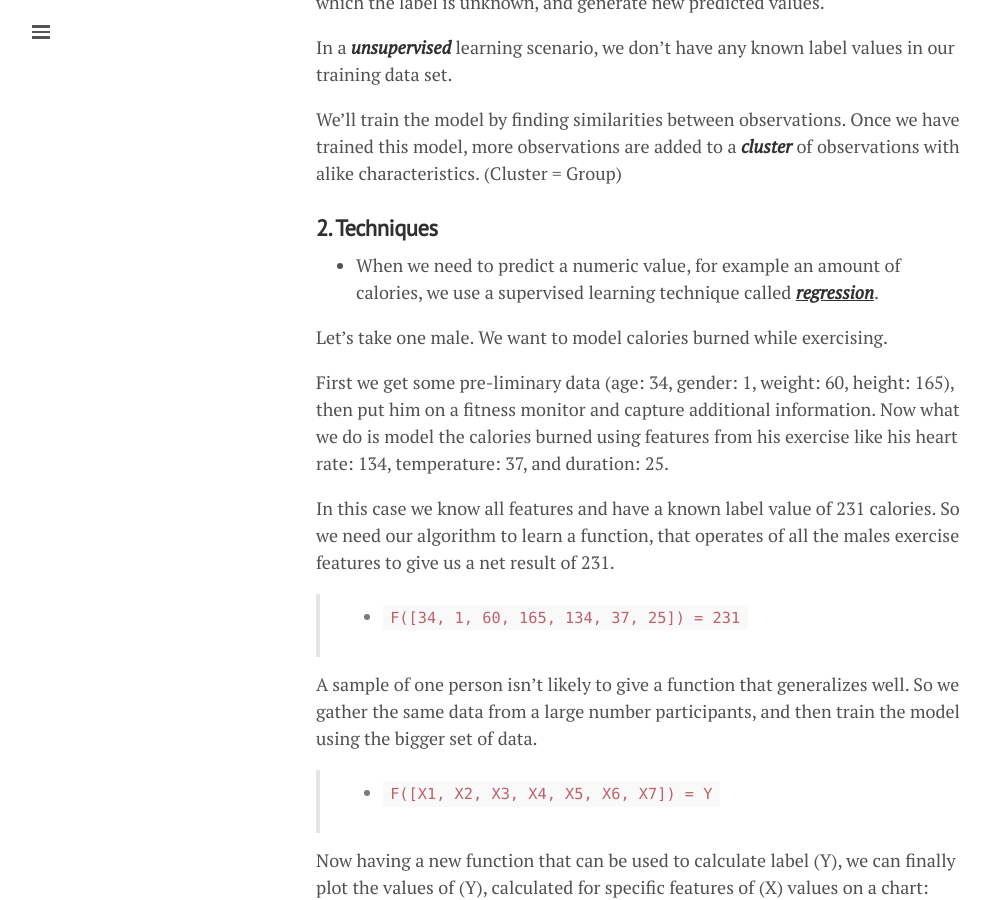
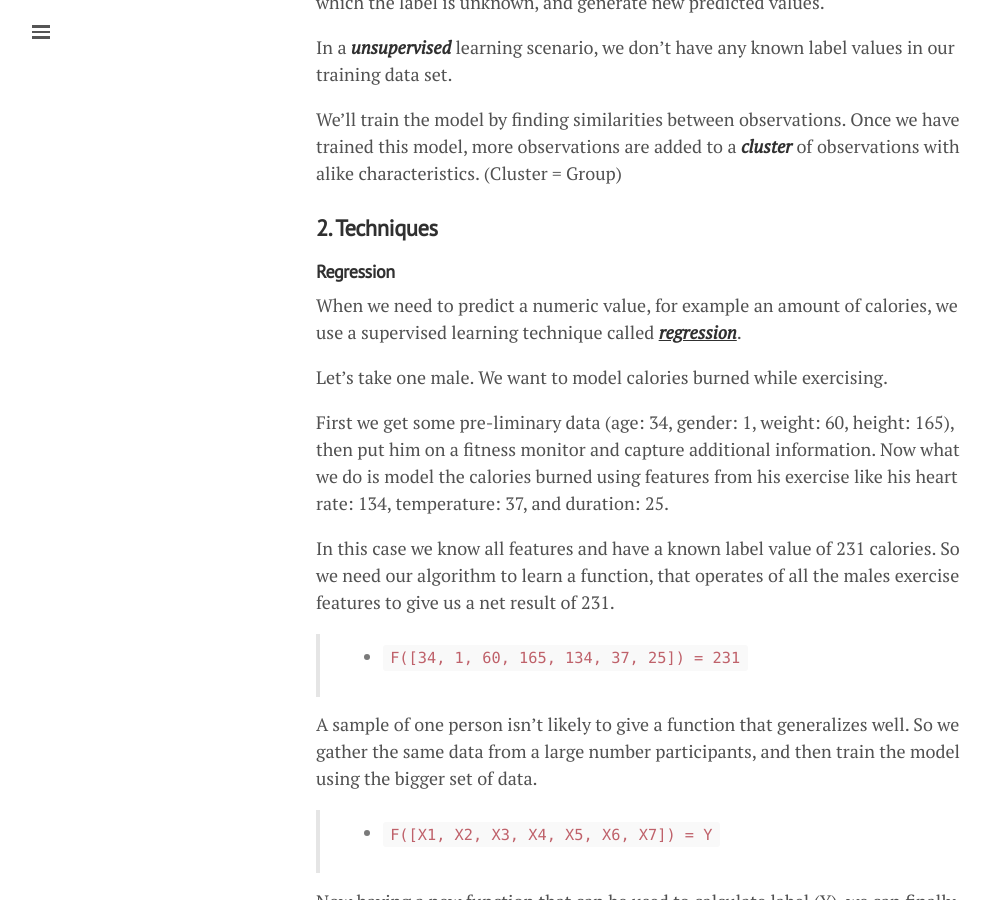
Before and after one commit to lgeurts/lgeurts.github.io, a Jekyll site: the page built from _posts/2018-06-29-artificial-intelligence-basics.md, in a window 1280 px wide and 900 px high, scrolled down 2238 px. Shown: the whole window, without its empty margins (0-991 px from the left). Built offline with Jekyll 4.4.1, drawn with Linux system fonts in a browser that asks for light colours; nearby versions of some CDN libraries.

Commit message:
Update 2018-06-29-artificial-intelligence-basics.md

```diff
--- a/_posts/2018-06-29-artificial-intelligence-basics.md
+++ b/_posts/2018-06-29-artificial-intelligence-basics.md
@@ -69,7 +69,9 @@ We'll train the model by finding similarities between observations. Once we have
 
 ### **2. Techniques**
 
-- When we need to predict a numeric value, for example an amount of calories, we use a supervised learning technique called ***<u>regression</u>***.
+#### **Regression**
+
+When we need to predict a numeric value, for example an amount of calories, we use a supervised learning technique called ***<u>regression</u>***.
 
 Let's take one male. We want to model calories burned while exercising.
 
```
